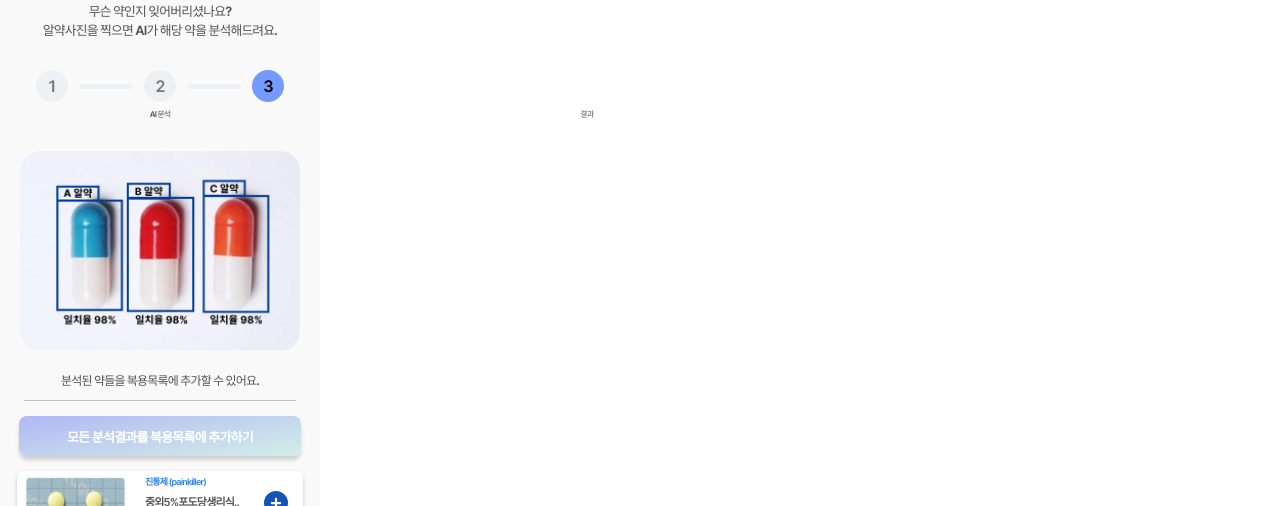
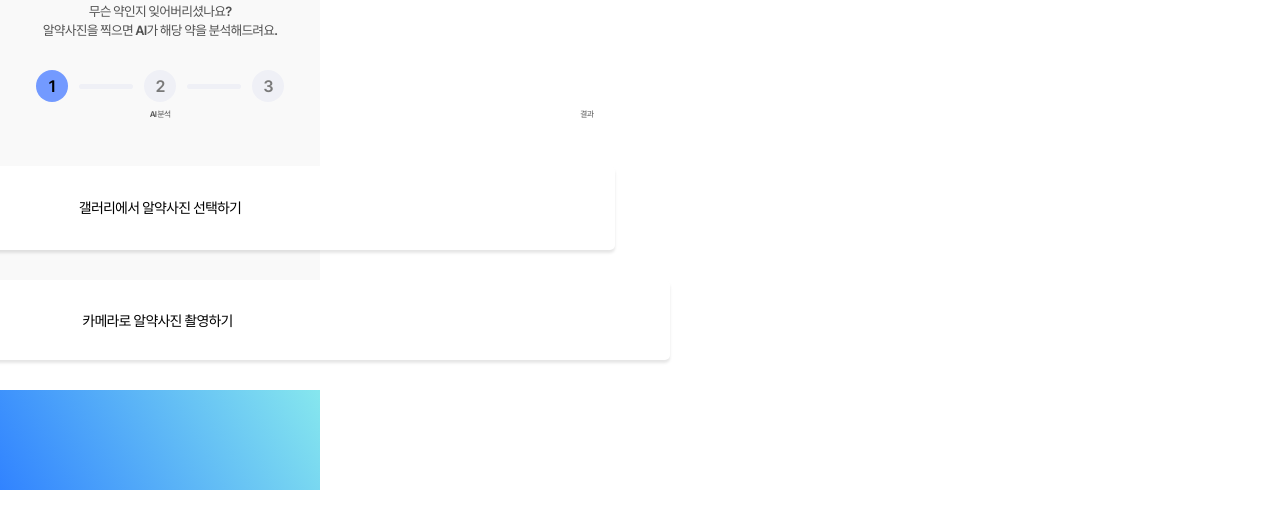
Before and after one commit to MedicineMadeByMother-Mayak/ChukChuk-yaksa, a Vue app in the folder frontend/chuckchuck_front/: page /pillpic in a window 1280 px wide. Shown: the part 198-704 px from the top of the page. Built offline with nearby package versions, Linux system fonts and the light colour scheme; no server answers; sample sign-in values are in the browser's storage.

Commit message:
#71 - fix: 약찾기 초기변수 변경

```diff
--- a/frontend/chuckchuck_front/src/views/pill_pic/PIllPicView.vue
+++ b/frontend/chuckchuck_front/src/views/pill_pic/PIllPicView.vue
@@ -33,7 +33,7 @@ import { pillPicStore } from "@/stores/pillPic";
 
 const router = useRouter();
 const store = pillPicStore();
-const currentStep = ref(3);
+const currentStep = ref(1);
 //selectPic에서 사진첨부 이벤트 발생시(currentStep 변화시) 실행
 watch(
   () => store.currentStep,
```
